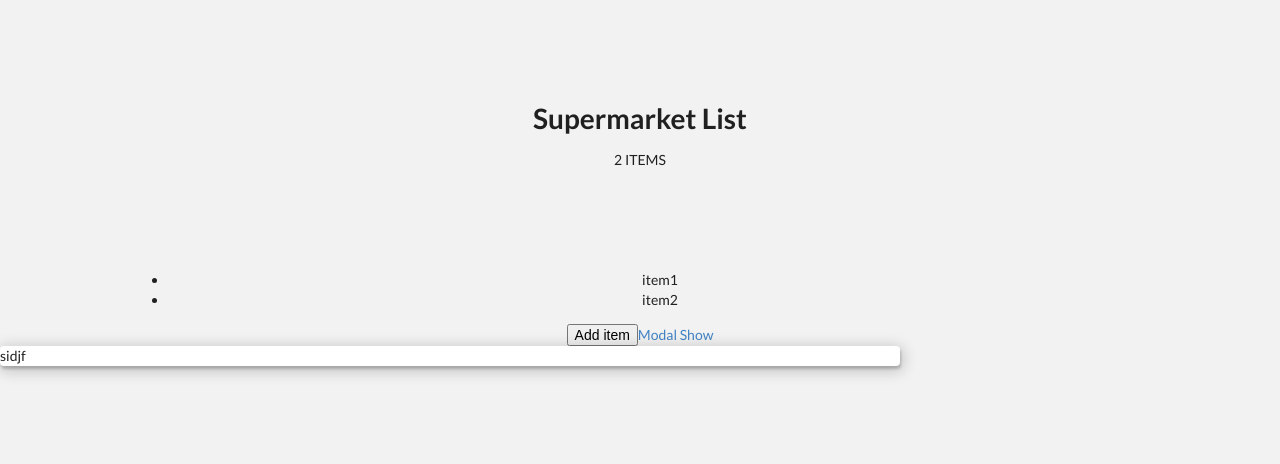
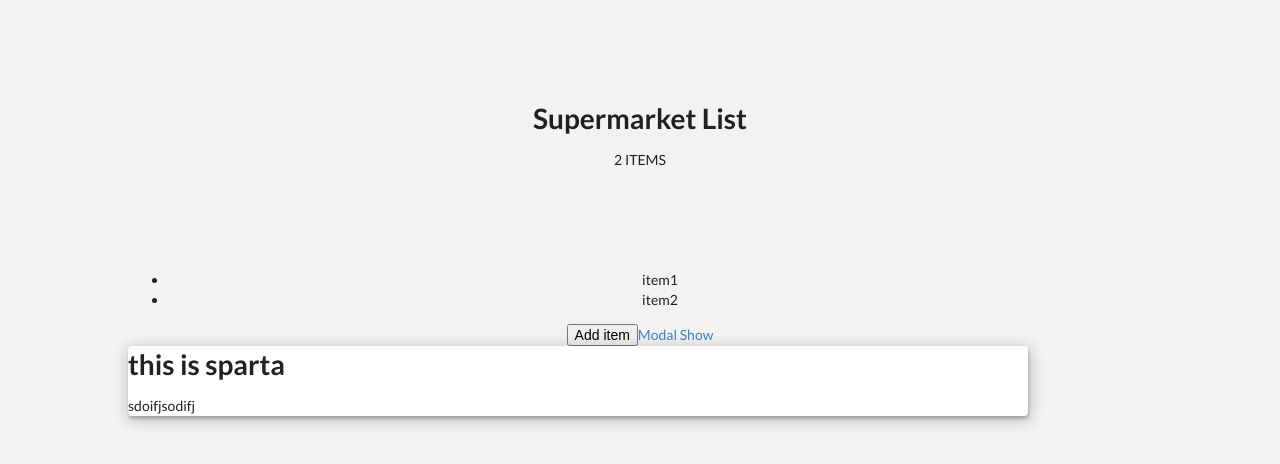
Before and after one commit to Jaguso/supermarket, a React (Create React App) app: page /modal in a window 1280 px wide. Shown: the top 464 px of the page. Built offline with nearby package versions, Linux system fonts and the light colour scheme.

Commit message:
gave some styles to modal

```diff
--- /dev/null
+++ b/src/components/Modal.css
@@ -0,0 +1,6 @@
+#main-div {
+  margin: auto;
+  width: 80%;
+  height: auto;
+  z-index: 2;
+}
--- a/src/components/Modal.js
+++ b/src/components/Modal.js
@@ -1,13 +1,18 @@
 import React, { Component } from 'react';
 import ReactDOM from 'react-dom';
+
+import './Modal.css';
 
 
 class Modal extends Component {
   render() {
     return  ReactDOM.createPortal(
-      <div className="ui dinner modals visible active">
+      <div className="ui dinner modals visible active" id="main-div">
         <div className="ui standard modal visible active">
-          sidjf
+          <div >
+            <h1>this is sparta</h1>
+            <p>sdoifjsodifj</p>
+          </div>
         </div>
       </div>,
       document.querySelector('#modal')
```
